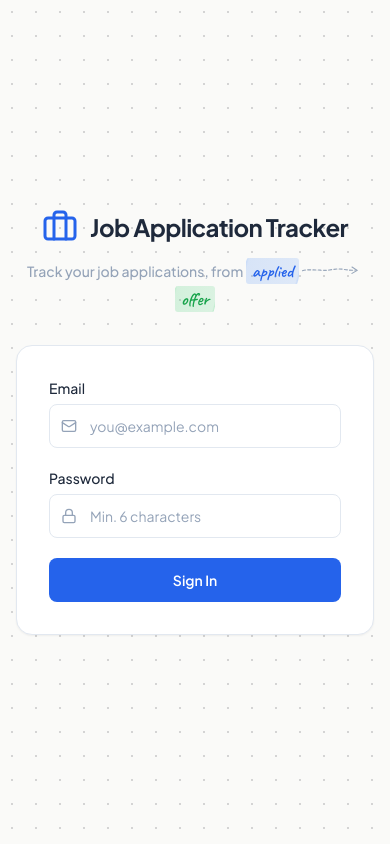
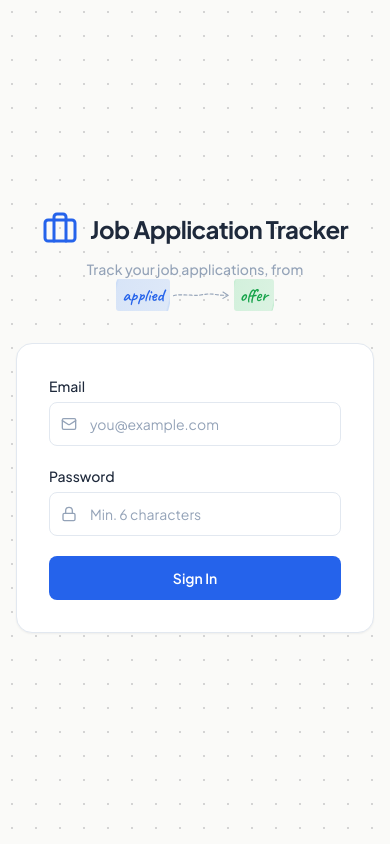
Before and after one commit to hugopradops/job-tracking-crud, a React (Vite) app in the folder frontend/: page / in a window 390 px wide. Built offline with nearby package versions, Linux system fonts and the light colour scheme; no server answers; the HTML template or start-up script is replaced by a standard one.

Commit message:
v.1.2-fixes-for-mobile

```diff
--- a/frontend/src/components/LoginPage.jsx
+++ b/frontend/src/components/LoginPage.jsx
@@ -87,6 +87,7 @@ export default function LoginPage({ onLogin }) {
           {/* Subtitle with highlighter + hand-drawn arrow */}
           <p className="mt-3 text-sm font-medium text-slate-400">
             Track your job applications, from{' '}
+            <span className="inline-flex items-center whitespace-nowrap">
               <span className="highlight-blue font-hand text-lg font-semibold text-blue-600">
                 applied
               </span>
@@ -110,6 +111,7 @@ export default function LoginPage({ onLogin }) {
               </span>
               <span className="highlight-green font-hand text-lg font-semibold text-green-600">
                 offer
+              </span>
             </span>
           </p>
 
```
Lines whose indentation alone changed are shown as unchanged.
